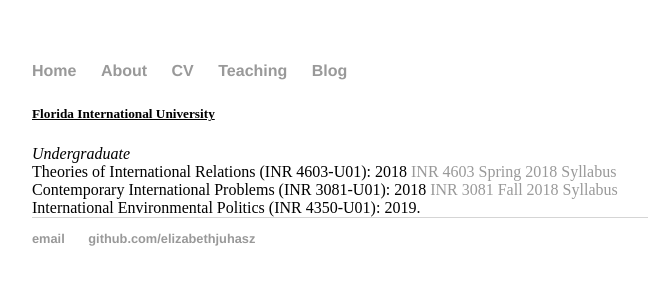
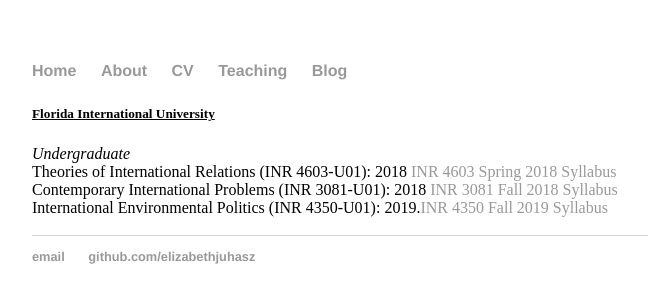
Before and after one commit to elizabethjuhasz/elizabethjuhasz.github.io, a Jekyll site: the page built from teaching/index.html, in a window 1280 px wide. Shown: the top 303 px of the page, without its empty margins (160-808 px from the left). Built offline with Jekyll 4.4.1, drawn with Linux system fonts in a browser that asks for light colours.

Commit message:
Update index.html

```diff
--- a/teaching/index.html
+++ b/teaching/index.html
@@ -7,5 +7,5 @@
 			<i>Undergraduate</i><br/>
 			Theories of International Relations (INR 4603-U01): 2018 <a href="INR_4603_juhasz_e.docx" class="download" title="INR 4603 Spring 2018 Syllabus">INR 4603 Spring 2018 Syllabus</a><br/>
 			Contemporary International Problems (INR 3081-U01): 2018 <a href="juhasz_inr_3081_syllabus_updated.docx" class="download" title="INR 3081 Fall 2018 Syllabus">INR 3081 Fall 2018 Syllabus</a><br/>
-			International Environmental Politics (INR 4350-U01): 2019.</a><br/>
+			International Environmental Politics (INR 4350-U01): 2019.<a href="juhasz_inr_4350_syllabus_update.docx" class="download" title="INR 4350 Fall 2019 Syllabus">INR 4350 Fall 2019 Syllabus</a><br/></a><br/>
 		</div>
```
